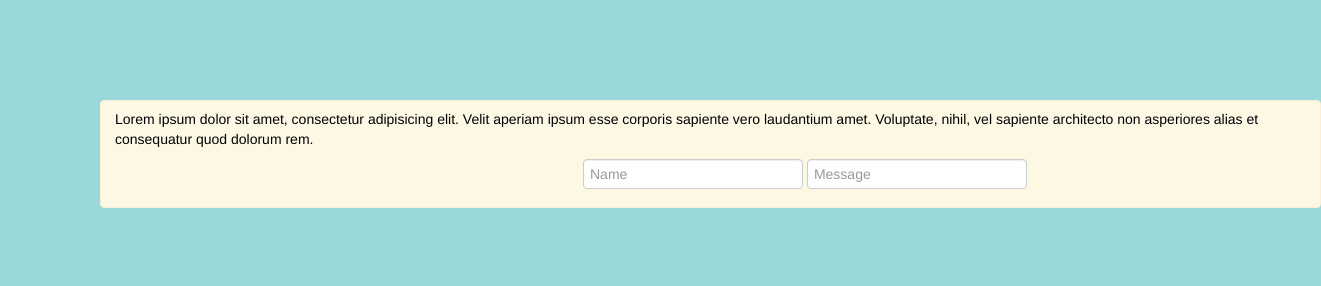
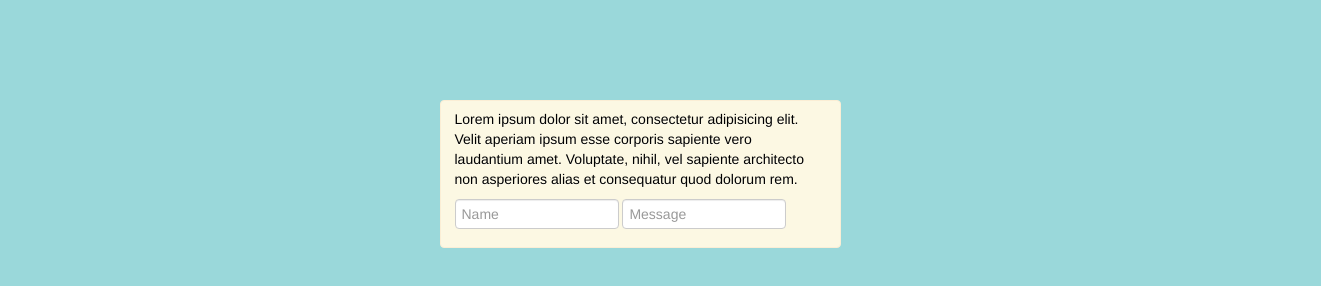
Before and after one commit to dviramontes/comet-rt, a plain HTML site: page public/index.html in a window 1280 px wide. Shown: the whole page, 1321 px wide, since content can reach past the window. Drawn offline with nearby package versions, Linux system fonts and the light colour scheme; a script that the page names is missing.

Commit message:
centers box and sets max-width

```diff
--- a/public/css/main.css
+++ b/public/css/main.css
@@ -14,14 +14,19 @@
 
 body {
 	background-color:rgb(154,216,218);
-    padding: 100px;
-    color: black;
+	padding: 100px;
+	color: black;
 }
 
 input{
+	max-width: 150px;
 	position: relative;
-	left: 40%;
+	/*left: 40%;*/
 }
 .alert > p{
 	color: black;
 }
+
+#input-box{
+	max-width: 350px;
+}
--- a/public/index.html
+++ b/public/index.html
@@ -12,7 +12,7 @@
         <script src="js/vendor/modernizr-2.6.2-respond-1.1.0.min.js"></script>
     </head>
     <body>
-        <div class="container alert">
+        <div id="input-box" class="container alert">
 
             <p>
                 Lorem ipsum dolor sit amet, consectetur adipisicing elit. Velit aperiam ipsum esse corporis sapiente vero laudantium amet. Voluptate, nihil, vel sapiente architecto non asperiores alias et consequatur quod dolorum rem.
@@ -60,8 +60,6 @@
                         // clear values on input message field
                         $("#message").val("");
 
-
-
                         /*
                                       _*_
 
```
